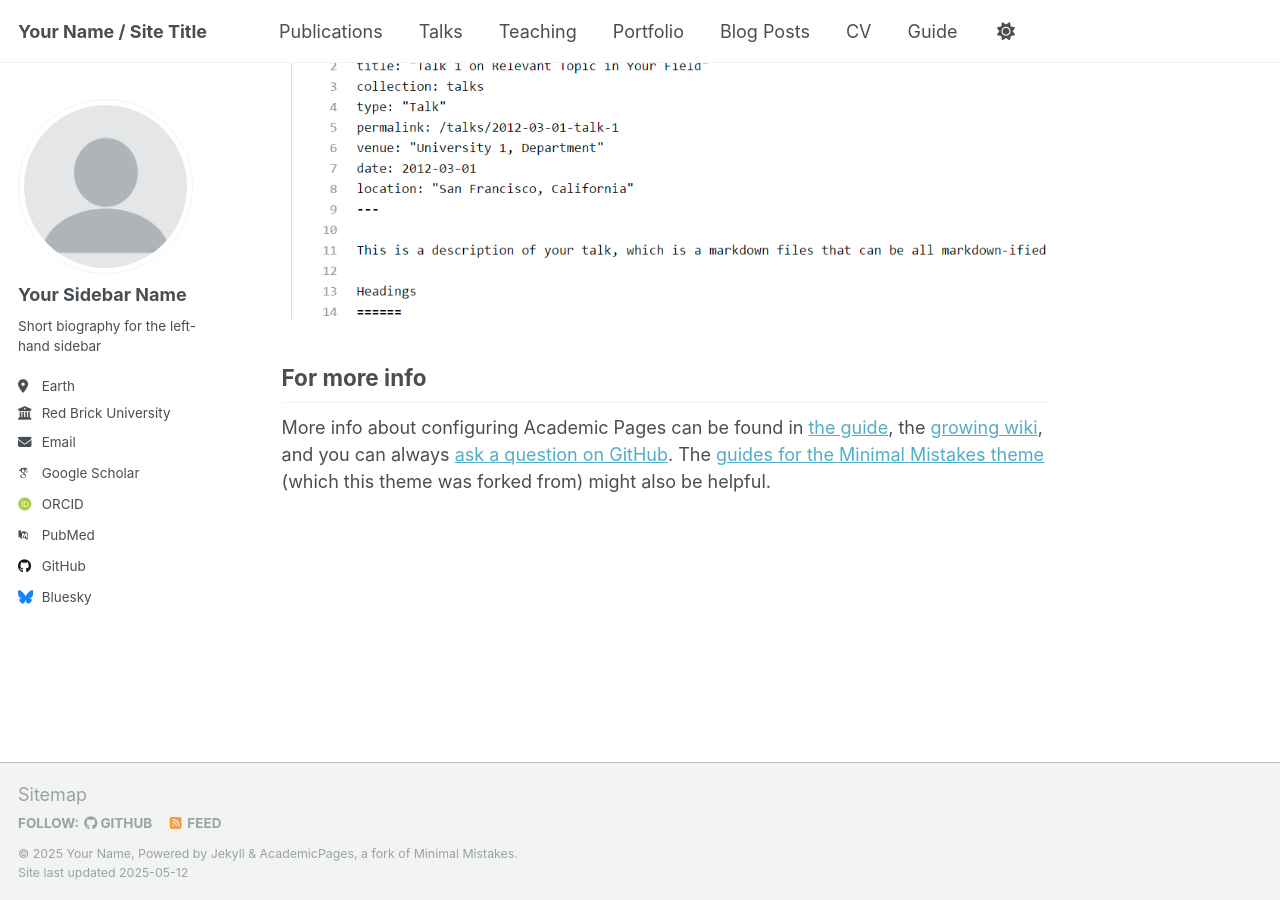
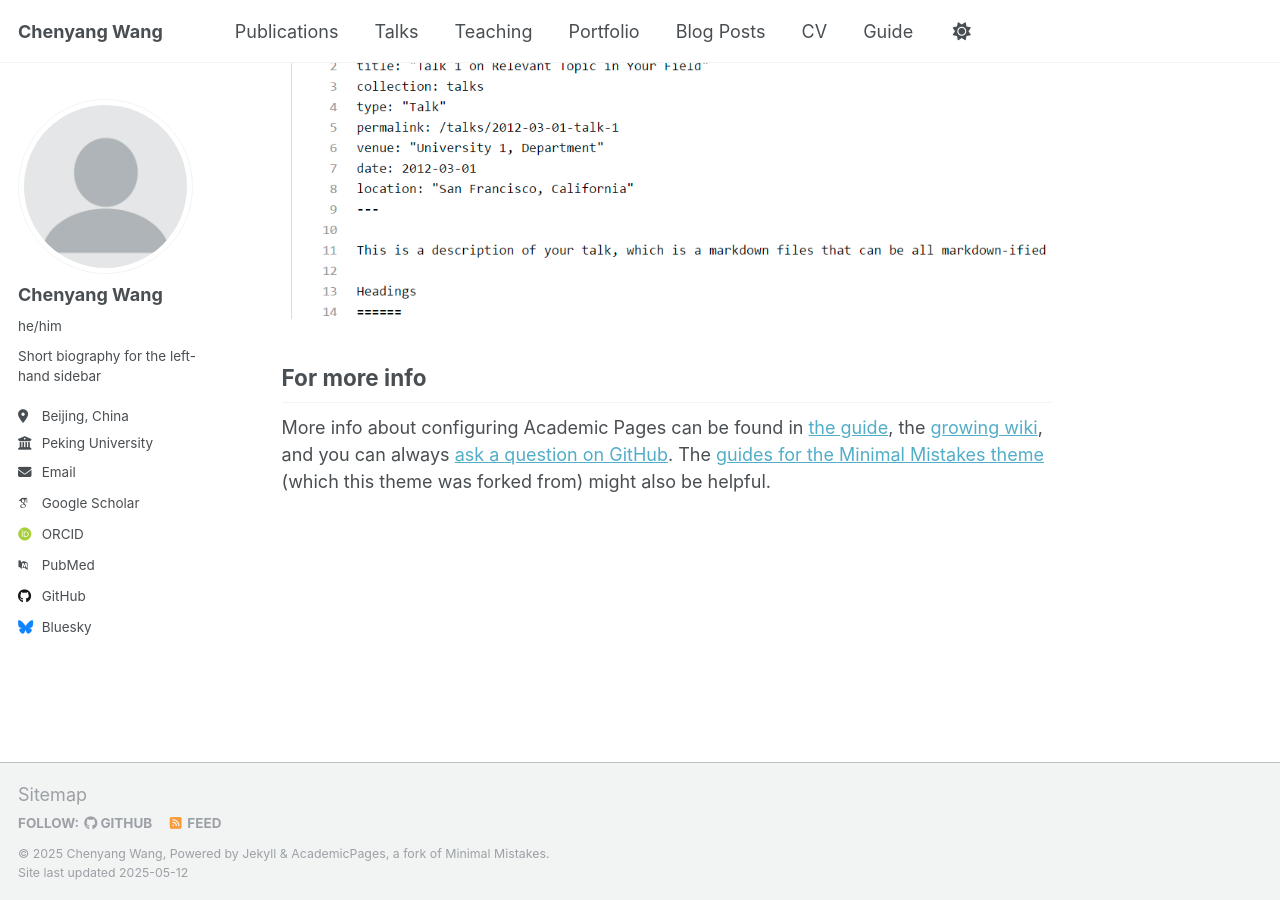
Before and after one commit to wangcy1123/wangcy1123.github.io, a Jekyll site: the page built from _pages/about.md, in a window 1280 px wide and 900 px high, scrolled down 2636 px. Built offline with Jekyll 4.4.1, drawn with Linux system fonts in a browser that asks for light colours; some web fonts are replaced.

Commit message:
更新站点配置，设置个人信息和链接

```diff
--- a/_config.yml
+++ b/_config.yml
@@ -9,13 +9,13 @@
 # Basic Site Settings
 locale                   : "en-US"
 site_theme               : "default"
-title                    : "Your Name / Site Title"
+title                    : "Chenyang Wang"
 title_separator          : "-"
-name                     : &name "Your Name"
-description              : &description "personal description"
-url                      : https://academicpages.github.io # the base hostname & protocol for your site e.g. "https://[your GitHub username].github.io" or if you already have some other page hosted on Github then use "https://[your GitHub username].github.io/[Your Repo Name]"
+name                     : &name "Chenyang Wang"
+description              : &description "a student majoring physics"
+url                      : https://wangcy1123.github.io # the base hostname & protocol for your site e.g. "https://[your GitHub username].github.io" or if you already have some other page hosted on Github then use "https://[your GitHub username].github.io/[Your Repo Name]"
 baseurl                  : "" # the subpath of your site, e.g. "/blog"
-repository               : "academicpages/academicpages.github.io"
+repository               : "wangcy1123/wangcy1123.github.io"
 
 # Site Author - The following control what appear as part of the author content on the side bar.
 #               If a field is blank the icon and link will not appear, otherwise it will be shown.
@@ -23,13 +23,13 @@ repository               : "academicpages/academicpages.github.io"
 author:
   # Biographic information
   avatar           : "profile.png"
-  name             : "Your Sidebar Name"
-  pronouns         : # example: "she/her"
+  name             : "Chenyang Wang"
+  pronouns         : "he/him"
   bio              : "Short biography for the left-hand sidebar"
-  location         : "Earth"
-  employer         : "Red Brick University"
+  location         : "Beijing, China"
+  employer         : "Peking University"
   uri              : # URL
-  email            : "none@example.org"
+  email            : "wangchenyang@stu.pku.edu.cn"
 
   # Academic websites
   academia         : # URL
@@ -46,7 +46,7 @@ author:
   bitbucket        : # Username - Update with your username on the site
   codepen          : # Username
   dribbble         : # Username
-  github           : "academicpages"
+  github           : "wangcy1123"
   kaggle           : # Username
   stackoverflow    : # User number or user number and name (i.e., use "1" or "1/jeff-atwood")
 
```
